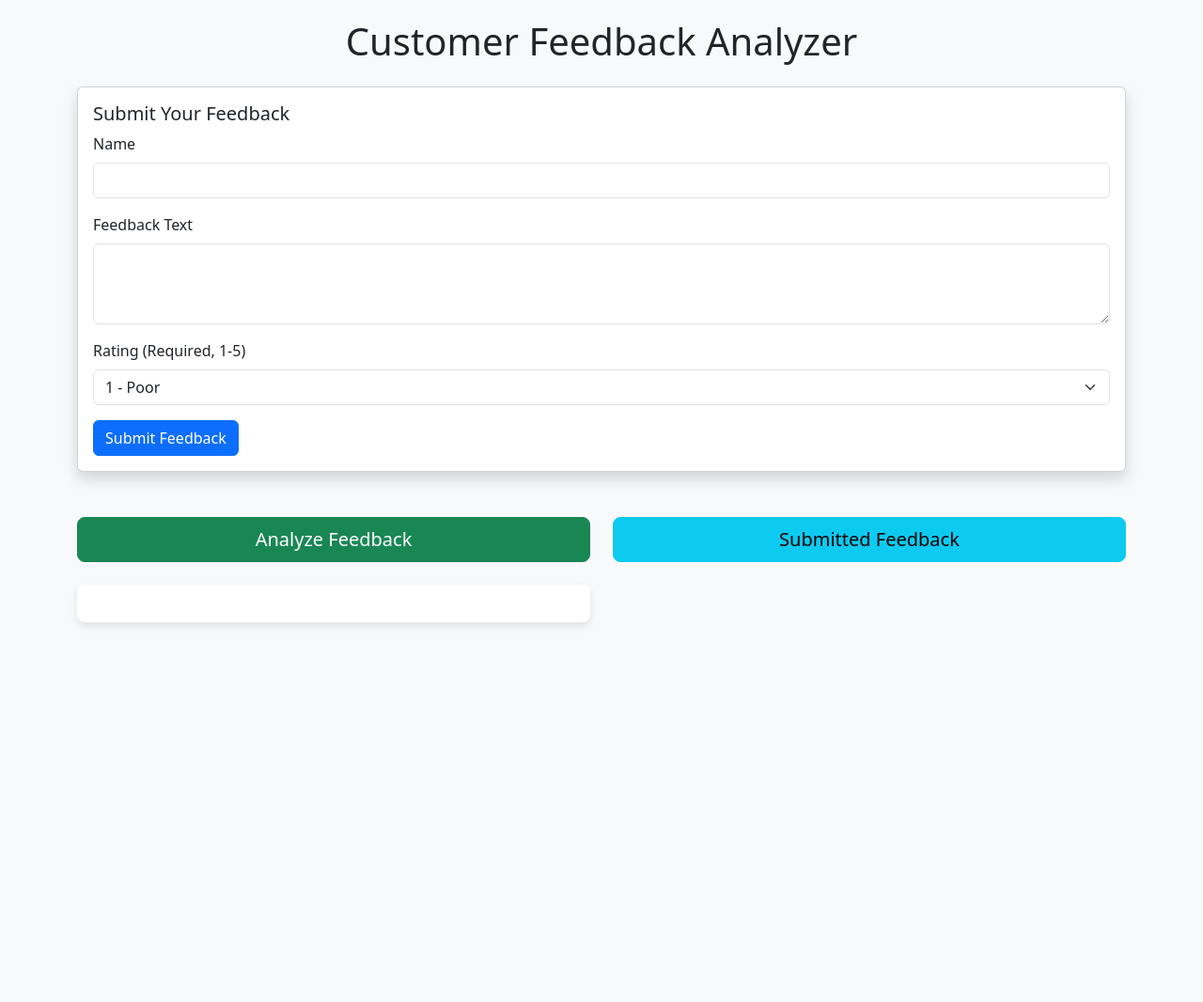
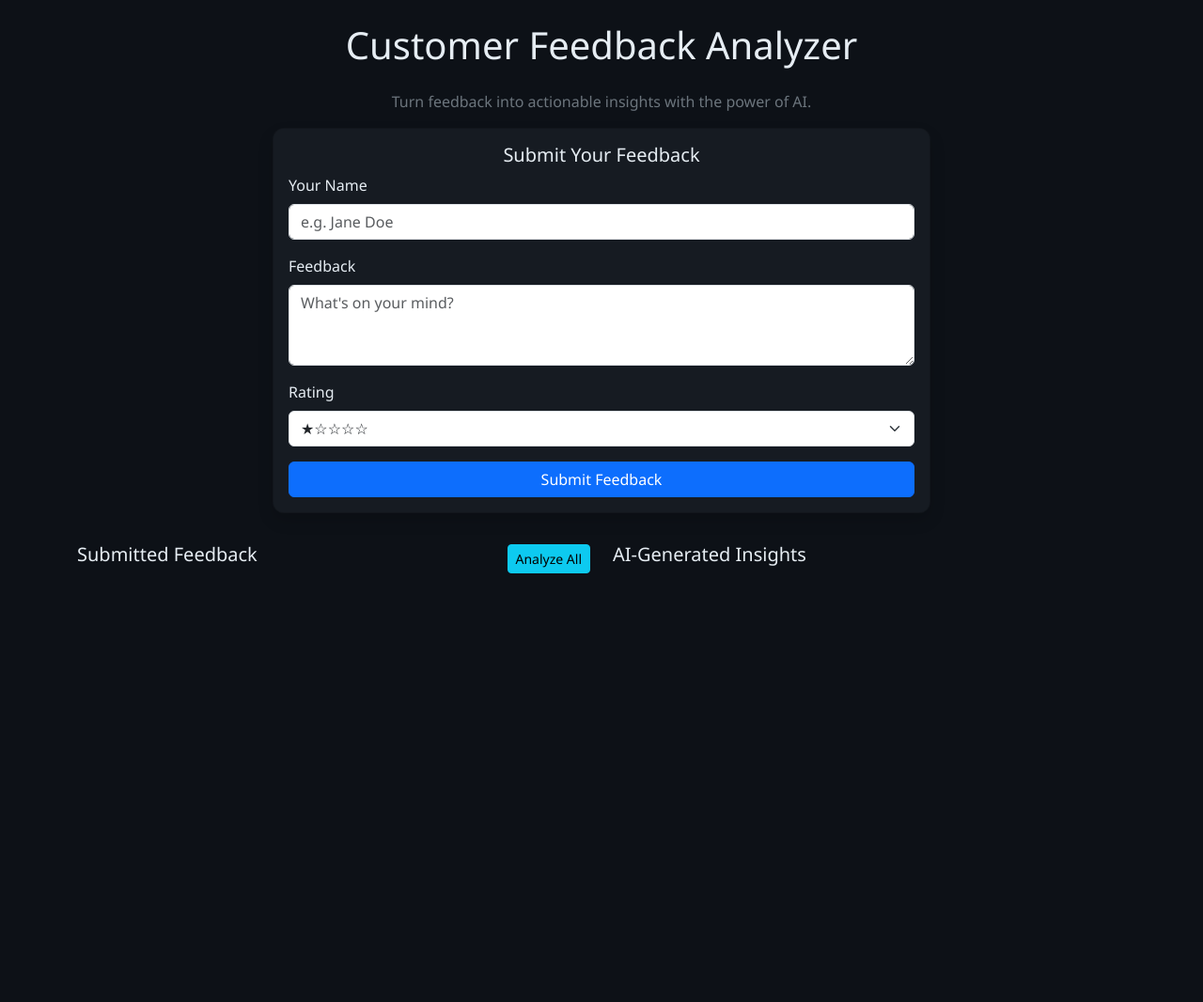
Before and after one commit to swalhasakeer/Customer_Feedback_Analyzer, a Flask app: template templates/index.html in a window 1280 px wide. Shown: the whole page at 94% size. Before the commit the page ends 666 px from the top, so only its background shows below. Run offline with Flask 3, Linux system fonts and the light colour scheme; the template is opened without the code that fills it, so the values that code supplies are empty.

Commit message:
Updated commits

```diff
--- a/templates/index.html
+++ b/templates/index.html
@@ -1,131 +1,140 @@
 <!DOCTYPE html>
 <html lang="en">
 <head>
-    <meta charset="UTF-8">
-    <meta name="viewport" content="width=device-width, initial-scale=1.0">
+  <meta charset="UTF-8" />
+  <meta name="viewport" content="width=device-width, initial-scale=1.0"/>
   <title>Customer Feedback Analyzer</title>
-    <!-- Bootstrap CSS CDN for attractive design -->
   <link href="https://cdn.jsdelivr.net/npm/bootstrap@5.3.0/dist/css/bootstrap.min.css" rel="stylesheet">
   <style>
-        body { background-color: #f8f9fa; padding: 20px; }
+    body {
+      background-color: #0d1117;
+      color: #e6edf3;
+      font-family: "Segoe UI", sans-serif;
+    }
+    .card {
+      background-color: #161b22;
+      border-radius: 12px;
+      color: #e6edf3;
+      box-shadow: 0 4px 10px rgba(0,0,0,0.5);
+    }
+    .form-card {
+      max-width: 700px;
+      margin: 0 auto 2rem auto;
+    }
+
     .feedback-card {
-            margin-bottom: 20px;
-            transition: transform 0.2s;
-            height: 250px; /* Fixed height for each card */
-            overflow: hidden; /* Hide overflow within card */
+      min-height: 140px;
+      transition: transform 0.3s ease;
+      margin-bottom: 1rem;
     }
-        .feedback-card:hover { transform: scale(1.02); }
-        .positive { border-left: 5px solid #28a745; } /* Green for rating 4-5 */
-        .neutral { border-left: 5px solid #ffc107; } /* Yellow for rating 3 */
-        .negative { border-left: 5px solid #dc3545; } /* Red for rating 1-2 */
-        #feedback-section {
-            max-height: 500px; /* Fixed maximum height for scrolling */
-            overflow-y: auto; /* Enable vertical scrolling */
-            margin-bottom: 20px;
+    .feedback-card:hover {
+      transform: scale(1.03);
     }
-        #insights {
-            margin-top: 10px;
-            padding: 20px;
-            background-color: #ffffff;
-            border-radius: 8px;
-            box-shadow: 0 4px 8px rgba(0,0,0,0.1);
+    .positive { border-left: 5px solid #28a745; }
+    .neutral  { border-left: 5px solid #ffc107; }
+    .negative { border-left: 5px solid #dc3545; }
+
+    /* Vertical scrolling cards */
+    .feedback-carousel {
+      height: 400px; /* visible area */
+      overflow: hidden;
+      position: relative;
     }
-        .stars { color: #ffd700; } /* Gold color for stars */
-        .card-body {
+    .feedback-track {
       display: flex;
       flex-direction: column;
-            justify-content: space-between;
-            height: 100%;
+      animation: scrollY 18s linear infinite;
     }
-        .card-text {
-            flex-grow: 1;
-            overflow: hidden;
-            text-overflow: ellipsis;
-            display: -webkit-box;
-            -webkit-line-clamp: 3;
-            -webkit-box-orient: vertical;
+    .feedback-track:hover {
+      animation-play-state: paused;
     }
+    @keyframes scrollY {
+      0%   { transform: translateY(0); }
+      100% { transform: translateY(-50%); }
+    }
+
+    .stars { color: #ffd700; } /* gold stars */
+
+    .insight-card {
+      margin-bottom: 1rem;
+      padding: 1rem;
+      border-radius: 8px;
+    }
+    .insight-praises { background: rgba(40,167,69,0.2); border: 1px solid #28a745; }
+    .insight-pains   { background: rgba(220,53,69,0.2); border: 1px solid #dc3545; }
+    .insight-rec     { background: rgba(0,123,255,0.2); border: 1px solid #007bff; }
   </style>
 </head>
 <body>
-    <div class="container">
+  <div class="container py-4">
+
+    <!-- Title -->
     <h1 class="text-center mb-4">Customer Feedback Analyzer</h1>
+    <p class="text-center text-secondary">Turn feedback into actionable insights with the power of AI.</p>
 
-        <!-- Feedback Submission Form -->
-        <div class="card mb-5 shadow">
+    <!-- Feedback Form (Top Center) -->
+    <div class="card form-card shadow">
       <div class="card-body">
-                <h5 class="card-title">Submit Your Feedback</h5>
+        <h5 class="card-title text-center">Submit Your Feedback</h5>
         <form method="POST" action="/">
           <div class="mb-3">
-                        <label for="name" class="form-label">Name</label>
-                        <input type="text" class="form-control" id="name" name="name" required>
+            <label for="name" class="form-label">Your Name</label>
+            <input type="text" class="form-control" id="name" name="name" placeholder="e.g. Jane Doe" required>
           </div>
           <div class="mb-3">
-                        <label for="feedback_text" class="form-label">Feedback Text</label>
-                        <textarea class="form-control" id="feedback_text" name="feedback_text" rows="3" required></textarea>
+            <label for="feedback_text" class="form-label">Feedback</label>
+            <textarea class="form-control" id="feedback_text" name="feedback_text" placeholder="What's on your mind?" rows="3" required></textarea>
           </div>
           <div class="mb-3">
-                        <label for="rating" class="form-label">Rating (Required, 1-5)</label>
+            <label for="rating" class="form-label">Rating</label>
             <select class="form-select" id="rating" name="rating" required>
-                            <option value="1">1 - Poor</option>
-                            <option value="2">2 - Fair</option>
-                            <option value="3">3 - Average</option>
-                            <option value="4">4 - Good</option>
-                            <option value="5">5 - Excellent</option>
+              <option value="1">★☆☆☆☆</option>
+              <option value="2">★★☆☆☆</option>
+              <option value="3">★★★☆☆</option>
+              <option value="4">★★★★☆</option>
+              <option value="5">★★★★★</option>
             </select>
           </div>
-                    <button type="submit" class="btn btn-primary">Submit Feedback</button>
+          <button type="submit" class="btn btn-primary w-100">Submit Feedback</button>
         </form>
       </div>
     </div>
 
-        <!-- Two-column Layout -->
-        <div class="row mt-4">
+    <!-- Two Column Layout -->
+    <div class="row">
 
-            <!-- LEFT SIDE: Analyze Feedback -->
-            <div class="col-md-6">
-                <div class="text-center mb-4">
+      <!-- Submitted Feedback (left) -->
+      <div class="col-md-6 mb-4">
+        <div class="d-flex justify-content-between align-items-center mb-2">
+          <h5>Submitted Feedback</h5>
           <form method="POST" action="/analyze">
-                        <button type="submit" class="btn btn-success btn-lg w-100">Analyze Feedback</button>
+            <button type="submit" class="btn btn-info btn-sm">Analyze All</button>
           </form>
         </div>
 
-                <!-- Insights Section -->
-                <div id="insights">
-                    {% if classifications and pain_summary and praise_summary and recommendation %}
-                        <h3>AI-Generated Insights</h3>
-                        <div id="insightsContent">
-                            <p><strong>Classifications:</strong> {{ classifications|join('; ') }}</p>
-                            <p><strong>Key Pain Points:</strong> {{ pain_summary }}</p>
-                            <p><strong>Key Praises:</strong> {{ praise_summary }}</p>
-                            <p><strong>Actionable Recommendation:</strong> {{ recommendation }}</p>
-                        </div>
-                    {% elif error %}
-                        <p style="color: red;">Error: {{ error }}</p>
+        <div class="feedback-carousel">
+          <div class="feedback-track">
+            {% for fb in feedbacks %}
+            <div class="card feedback-card shadow
+              {% if fb['rating'] >= 4 %}positive{%
+                 elif fb['rating'] == 3 %}neutral{%
+                 else %}negative{% endif %}">
+              <div class="card-body">
+                <div class="d-flex justify-content-between align-items-center">
+                  <h6 class="card-title">{{ fb['name'] }}</h6>
+                  <!-- Classification Badge -->
+                  {% if fb['rating'] >= 4 %}
+                    <span class="badge bg-success">Positive</span>
+                  {% elif fb['rating'] == 3 %}
+                    <span class="badge bg-warning text-dark">Neutral</span>
+                  {% else %}
+                    <span class="badge bg-danger">Negative</span>
                   {% endif %}
                 </div>
-            </div>
-
-            <!-- RIGHT SIDE: Submitted Feedback -->
-            <div class="col-md-6">
-                <div class="text-center mb-4">
-                    <form method="POST" action="/">
-                        <button type="submit" name="toggle_feedback" class="btn btn-info btn-lg w-100">Submitted Feedback</button>
-                    </form>
-                </div>
-                <div id="feedback-section" {% if not show_feedback %}style="display: none;"{% endif %}>
-                    <h3 class="mb-3">Submitted Feedback</h3>
-                    <div id="feedback-cards" class="row">
-                        {% for fb in feedbacks %}
-                            <div class="col-md-12 mb-3">
-                                <div class="card feedback-card shadow {% if fb['rating'] >= 4 %}positive{% elif fb['rating'] == 3 %}neutral{% elif fb['rating'] <= 2 %}negative{% endif %}">
-                                    <div class="card-body">
-                                        <h5 class="card-title">{{ fb['name'] }} (Rating: {{ fb['rating'] }}/5)</h5>
-                                        <p class="card-text">{{ fb['feedback_text'] }}</p>
+                <p class="card-text mt-2">{{ fb['feedback_text'] }}</p>
                 <div class="stars">
                   {% for i in range(fb['rating']) %}★{% endfor %}
                   {% for i in range(5 - fb['rating']) %}☆{% endfor %}
-                                        </div>
                 </div>
               </div>
             </div>
@@ -134,10 +143,30 @@
         </div>
       </div>
 
+      <!-- AI Insights (right) -->
+      <div class="col-md-6 mb-4">
+        <h5>AI-Generated Insights</h5>
+        {% if classifications and pain_summary and praise_summary and recommendation %}
+          <div class="insight-card insight-praises">
+            <h6>Key Praises</h6>
+            <p>{{ praise_summary }}</p>
+          </div>
+          <div class="insight-card insight-pains">
+            <h6>Key Pain Points</h6>
+            <p>{{ pain_summary }}</p>
+          </div>
+          <div class="insight-card insight-rec">
+            <h6>Actionable Recommendation</h6>
+            <p>{{ recommendation }}</p>
+          </div>
+        {% elif error %}
+          <p class="text-danger">Error: {{ error }}</p>
+        {% endif %}
+      </div>
+
     </div>
   </div>
 
-    <!-- Bootstrap JS and Popper for styling only (no interactivity) -->
   <script src="https://cdn.jsdelivr.net/npm/bootstrap@5.3.0/dist/js/bootstrap.bundle.min.js"></script>
 </body>
 </html>
```
Also changed, not shown: feedback.db. Lines whose indentation alone changed are shown as unchanged.
